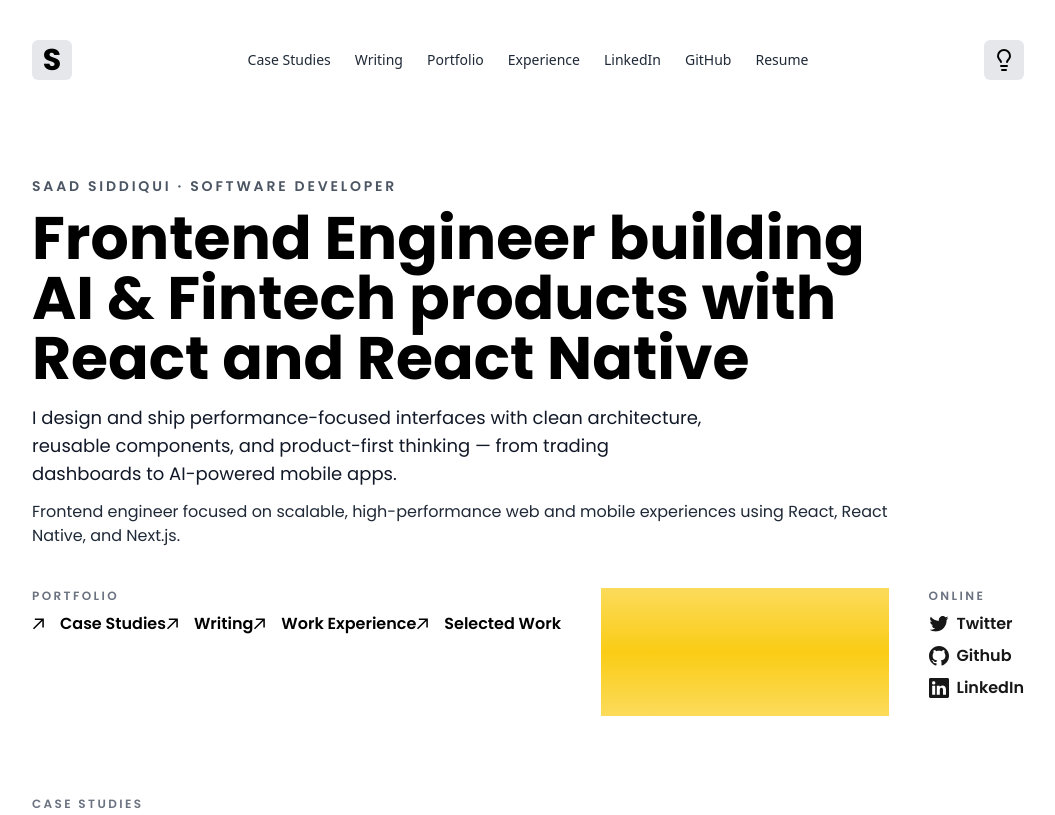
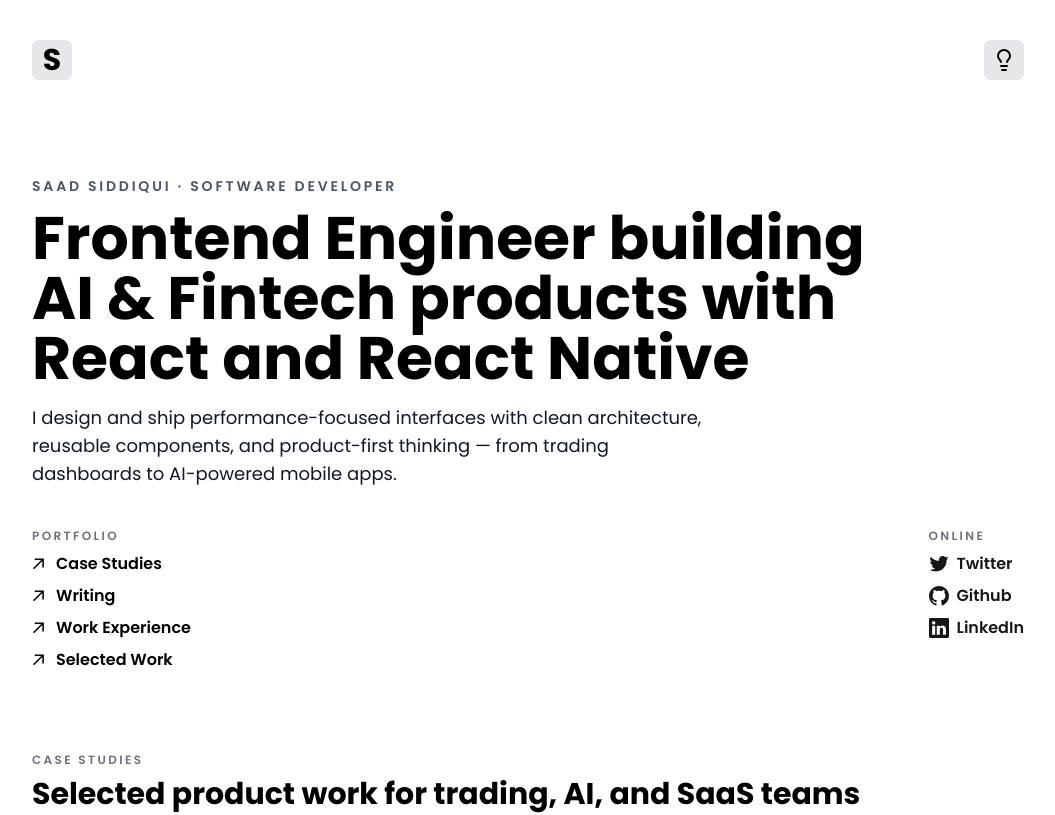
Before and after one commit to saadsiddiqui07/saad.portfolio, a Next.js app: page / in a window 1280 px wide. Shown: the top 815 px of the page, without its empty margins (112-1167 px from the left). Built offline with nearby package versions, Linux system fonts and the light colour scheme.

Commit message:
made hero section changes

```diff
--- a/components/Header/index.tsx
+++ b/components/Header/index.tsx
@@ -14,43 +14,6 @@ const Header = () => {
         <span className="text-3xl font-bold text-black dark:text-white">S</span>
       </Link>
 
-      <nav
-        className="hidden md:flex items-center gap-6 text-sm font-medium text-gray-800 dark:text-gray-200"
-        aria-label="Primary"
-      >
-        <Link href="/#case-studies" className="hover:underline">
-          Case Studies
-        </Link>
-        <Link href="/#writing" className="hover:underline">
-          Writing
-        </Link>
-        <Link href="/work" className="hover:underline">
-          Portfolio
-        </Link>
-        <Link href="/experience" className="hover:underline">
-          Experience
-        </Link>
-        <a
-          href="https://www.linkedin.com/in/saad-siddiqui-0867391a3/"
-          target="_blank"
-          rel="noopener noreferrer"
-          className="hover:underline"
-        >
-          LinkedIn
-        </a>
-        <a
-          href="https://github.com/saadsiddiqui07"
-          target="_blank"
-          rel="noopener noreferrer"
-          className="hover:underline"
-        >
-          GitHub
-        </a>
-        <Link href="/resume" className="hover:underline">
-          Resume
-        </Link>
-      </nav>
-
       <div className="flex items-center gap-3">
         <ThemeSwitchButton />
       </div>
--- a/components/hero-section/index.tsx
+++ b/components/hero-section/index.tsx
@@ -20,15 +20,15 @@ const HeroSection = () => {
         >
           {PORTFOLIO.headline}
         </h1>
-        <p className="mt-4 text-base sm:text-lg text-gray-900 dark:text-gray-300 max-w-2xl">
+        <p className="mt-4 text-base sm:text-lg text-gray-900 dark:text-gray-500 max-w-2xl">
           {PORTFOLIO.subheadline}
         </p>
-        <p className="mt-3 text-sm sm:text-base text-gray-800 dark:text-gray-400">
+        {/* <p className="mt-3 text-sm sm:text-base text-gray-800 dark:text-gray-300">
           {PORTFOLIO.expertise}
-        </p>
+        </p> */}
       </div>
 
-      <div className="mt-10 flex flex-col md:flex-row md:items-start gap-10">
+      <div className="mt-10 flex flex-col md:flex-row md:items-start gap-1 justify-between">
         <div className="space-y-3 md:space-y-2">
           <p className="text-xs font-semibold uppercase tracking-[0.2em] text-gray-500 dark:text-gray-500">
             Portfolio
@@ -36,7 +36,7 @@ const HeroSection = () => {
           {PORTFOLIO.links.map((link, index) => (
             <Link
               key={index}
-              className="inline-flex items-center gap-2 text-sm sm:text-base text-black dark:text-white hover:underline"
+              className="flex flex-row items-center gap-1 text-sm sm:text-base text-black dark:text-white hover:underline"
               href={link.link}
             >
               <ArrowRight />
@@ -45,7 +45,7 @@ const HeroSection = () => {
           ))}
         </div>
 
-        <div className="hidden md:block h-px flex-1 self-stretch bg-gradient-to-r from-yellow-400/70 via-yellow-400 to-yellow-400/70 md:h-32 md:w-px md:bg-gradient-to-b" />
+        {/* <div className="hidden md:block h-px flex-1 self-stretch bg-gradient-to-r from-yellow-400/70 via-yellow-400 to-yellow-400/70 md:h-32 md:w-px md:bg-gradient-to-b" /> */}
 
         <div className="space-y-3 md:space-y-2 text-neutral-900 dark:text-neutral-200">
           <p className="text-xs font-semibold uppercase tracking-[0.2em] text-gray-500 dark:text-gray-500">
--- a/components/theme-button/index.tsx
+++ b/components/theme-button/index.tsx
@@ -1,18 +1,30 @@
 import React from "react";
 import { useTheme } from "next-themes";
-import {LightbulbOffIcon, LightbulbIcon} from 'lucide-react'
-
+import { LightbulbOffIcon, LightbulbIcon } from "lucide-react";
 
 export default function ThemeSwitchButton() {
   const { resolvedTheme, setTheme } = useTheme();
+  const [mounted, setMounted] = React.useState(false);
+
+  React.useEffect(() => {
+    setMounted(true);
+  }, []);
+
+  const isDark = mounted && resolvedTheme === "dark";
+
   return (
     <button
+      type="button"
       className={`ml-auto w-10 h-10 p-2 bg-gray-200 dark:bg-[#202020] rounded-md border-solid ${
-        resolvedTheme === "dark" ? "border-gray-500" : "border-black"
+        isDark ? "border-gray-500" : "border-black"
       }`}
-      onClick={() => setTheme(resolvedTheme === "dark" ? "light" : "dark")}
+      onClick={() => {
+        if (!mounted) return;
+        setTheme(isDark ? "light" : "dark");
+      }}
+      aria-label="Toggle theme"
     >
-      {resolvedTheme === "dark" ? <LightbulbOffIcon /> : <LightbulbIcon />}
+      {isDark ? <LightbulbOffIcon /> : <LightbulbIcon />}
     </button>
   );
 }
```
